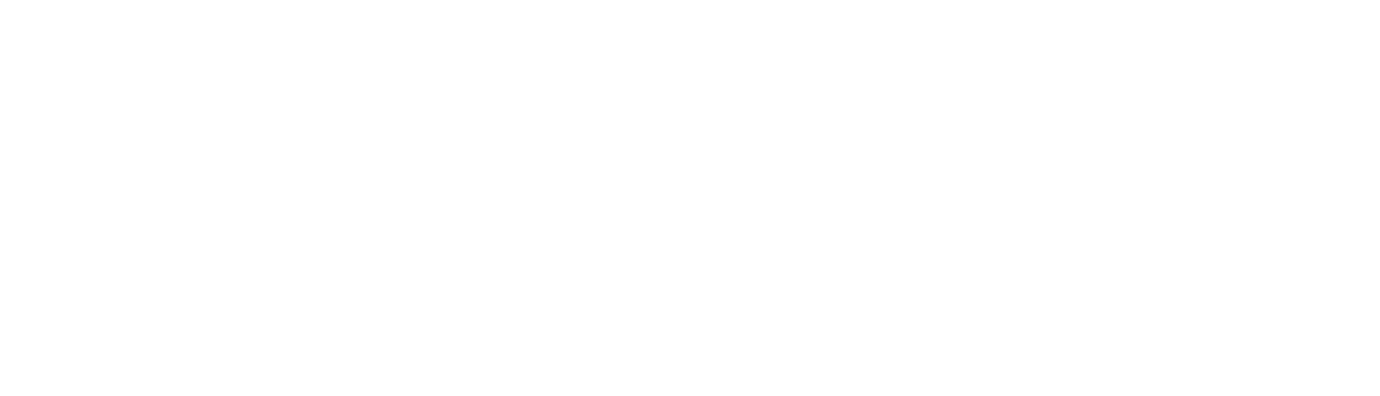
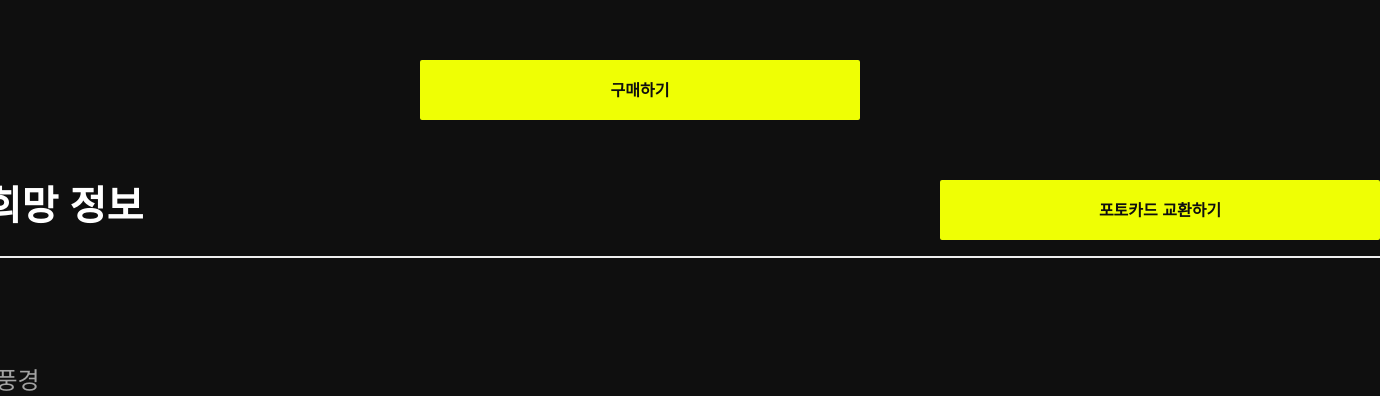
Before and after one commit to mjpark-k/1-FavoritePhoto-1-FE, a Next.js app: page /buyer/photocard/1 in a window 1280 px wide. Before the commit this address had no page. Shown: the part 1113-1509 px from the top of the page, 1380 px wide, since content can reach past the window. Before the commit the page ends 907 px from the top, so only its background shows below. Built offline with nearby package versions, Linux system fonts and the light colour scheme.

Commit message:
feat : 구매자 상세페이지 1. 구매자 상세페이지 2. 카드 교환 모달 3. 글로벌 css 스크롤바 디자인

```diff
--- a/components/cards/Card.js
+++ b/components/cards/Card.js
@@ -1,34 +1,34 @@
-import styles from "@/components/cards/Card.module.css";
-import Image from "next/image";
-import GradeCategory from "./info/GradeCategory";
+import styles from '@/components/cards/Card.module.css';
+import Image from 'next/image';
+import GradeCategory from './info/GradeCategory';
 
-export default function Card() {
+export default function Card({ onClick }) {
   return (
     <>
-      <div className={styles["card-container"]}>
+      <div className={styles['card-container']} onClick={onClick}>
         <Image
           src="/card-default-img.svg"
-          className={styles["card-image"]}
+          className={styles['card-image']}
           width={360}
           height={270}
           alt="card-image"
           priority
         />
-        <div className={styles["card-information"]}>
-          <p className={styles["card-title"]}>title</p>
-          <div className={styles["card-information-wrapper"]}>
-            <GradeCategory style={"small"} />
-            <p className={styles["card-nickname"]}>nickname</p>
+        <div className={styles['card-information']}>
+          <p className={styles['card-title']}>title</p>
+          <div className={styles['card-information-wrapper']}>
+            <GradeCategory style={'small'} />
+            <p className={styles['card-nickname']}>nickname</p>
           </div>
         </div>
-        <div className={styles["card-price-wrapper"]}>
-          <p className={styles["card-price-tag"]}>가격</p>
-          <p className={styles["card-price"]}>n P</p>
+        <div className={styles['card-price-wrapper']}>
+          <p className={styles['card-price-tag']}>가격</p>
+          <p className={styles['card-price']}>n P</p>
         </div>
-        <div className={styles["card-stock-wrapper"]}>
-          <p className={styles["card-stock-tag"]}>잔여</p>
-          <p className={styles["card-stock"]}>
-            n <span className={styles["card-stock-denominator"]}>/ 5</span>
+        <div className={styles['card-stock-wrapper']}>
+          <p className={styles['card-stock-tag']}>잔여</p>
+          <p className={styles['card-stock']}>
+            n <span className={styles['card-stock-denominator']}>/ 5</span>
           </p>
         </div>
         <Image
@@ -36,7 +36,7 @@
           width={99.25}
           height={18}
           alt="logo"
-          className={styles["card-logo"]}
+          className={styles['card-logo']}
         />
       </div>
     </>
--- a/components/cards/Card.module.css
+++ b/components/cards/Card.module.css
@@ -4,6 +4,7 @@
   background-color: var(--gray-500);
   padding: 40px;
   cursor: pointer;
+  border: 1px solid #ffffff1a;
 }
 
 .card-image {
--- /dev/null
+++ b/components/modal/contents/CardExchange.jsx
@@ -0,0 +1,25 @@
+import Button from '@/components/buttons/Button';
+import Card from '@/components/cards/Card';
+import Input from '@/components/inputs/Input';
+import styles from '@/components/modal/contents/CardExchange.module.css';
+
+export default function CardExchange({ onClick }) {
+  return (
+    <>
+      <div className={styles['container']}>
+        <div className={styles['card-exchange']}>포토카드 교환하기</div>
+        <div className={styles['title']}>데이터 제목</div>
+        <Input style={'search'} placeholder={'검색'} />
+        <div className={styles['card-list']}>
+          <Card />
+          <Button
+            style={'thin-black-170'}
+            children={'취소하기'}
+            onClick={onClick}
+          />
+          <Button style={'thin-main-170px'} children={'교환하기'} />
+        </div>
+      </div>
+    </>
+  );
+}
--- /dev/null
+++ b/components/modal/contents/CardExchange.module.css
@@ -0,0 +1,26 @@
+.container {
+  display: flex;
+  flex-direction: column;
+  align-items: center;
+  padding: 60px 120px 60px 120px;
+  width: 1160px;
+  height: 1000px;
+}
+
+.card-exchange {
+  font-family: 'baskinRobbins';
+  font-size: 1.5rem;
+  font-weight: 400;
+  color: var(--gray-300);
+  width: 920px;
+}
+
+.title {
+  font-family: 'baskinRobbins';
+  height: 78px;
+  font-size: 2.875rem;
+  font-weight: 400;
+  border-bottom: 2px solid var(--gray-100);
+  width: 920px;
+  margin-top: 40px;
+}
--- /dev/null
+++ b/components/modal/contents/CardList.jsx
@@ -0,0 +1,20 @@
+import Card from '@/components/cards/Card';
+import Input from '@/components/inputs/Input';
+import styles from '@/components/modal/contents/CardList.module.css';
+
+export default function CardList({ title, onClick }) {
+  return (
+    <>
+      <div className={styles['container']}>
+        <div className={styles['market-place']}>마이갤러리</div>
+        <div className={styles['title']}>{title}</div>
+        <div className={styles['search-sort-container']}>
+          <Input style={'search'} placeholder={'검색'} />
+        </div>
+        <div className={styles['card-list']}>
+          <Card onClick={onClick} />
+        </div>
+      </div>
+    </>
+  );
+}
--- /dev/null
+++ b/components/modal/contents/CardList.module.css
@@ -0,0 +1,44 @@
+.container {
+  display: flex;
+  flex-direction: column;
+  align-items: center;
+  padding: 60px 120px 60px 120px;
+  width: 1160px;
+  height: 1000px;
+}
+
+.market-place {
+  font-family: 'baskinRobbins';
+  font-size: 1.5rem;
+  font-weight: 400;
+  color: var(--gray-300);
+  width: 920px;
+}
+
+.title {
+  font-family: 'baskinRobbins';
+  height: 78px;
+  font-size: 2.875rem;
+  font-weight: 400;
+  border-bottom: 2px solid var(--gray-100);
+  width: 920px;
+  margin-top: 40px;
+}
+
+.search-sort-container {
+  width: 920px;
+  margin-top: 20px;
+}
+
+.card-list {
+  width: 1000px;
+  margin-top: 20px;
+  overflow-x: hidden;
+  overflow-y: auto;
+  padding-top: 20px;
+  padding-right: 40px;
+  padding-left: 40px;
+  display: grid;
+  grid-template-columns: repeat(2, 1fr);
+  gap: 40px;
+}
--- /dev/null
+++ b/pages/buyer/photocard/[id].jsx
@@ -0,0 +1,94 @@
+import Button from '@/components/buttons/Button';
+import Image from 'next/image';
+import styles from '@/pages/buyer/photocard/[id].module.css';
+import GradeCategory from '@/components/cards/info/GradeCategory';
+import ModalContainer from '@/components/modal/ModalContainer';
+import { useState } from 'react';
+import DefaultContent from '@/components/modal/contents/DefaultContent';
+import CardList from '@/components/modal/contents/CardList';
+import CardExchange from '@/components/modal/contents/CardExchange';
+
+export default function Index() {
+  const [purchaseModal, setPurchaseModal] = useState(false);
+  const [exchangeModal, setExchangeModal] = useState(false);
+  const [exchangeDetailModal, setExchangeDetailModal] = useState(false);
+
+  const purchaseModalClick = () => {
+    setExchangeDetailModal(false);
+    setPurchaseModal(!purchaseModal);
+    setExchangeModal(false);
+  };
+
+  const exchangeModalClick = () => {
+    setExchangeDetailModal(false);
+    setPurchaseModal(false);
+    setExchangeModal(!exchangeModal);
+  };
+
+  const exchangeDetailModalClick = () => {
+    setExchangeDetailModal(!exchangeDetailModal);
+    setExchangeModal(false);
+    setPurchaseModal(false);
+  };
+
+  return (
+    <>
+      <div className={styles['container']}>
+        <div className={styles['market-place']}>마켓플레이스</div>
+        <div className={styles['title']}>우리집 앞마당</div>
+        <div className={styles['photocard-image']}>
+          <Image src={'/'} fill alt="photocard-image" />
+        </div>
+        <Button
+          children={'구매하기'}
+          style={'thin-main-440px-60px'}
+          onClick={purchaseModalClick}
+        />
+
+        <div className={styles['title']}>
+          교환 희망 정보
+          <Button
+            children={'포토카드 교환하기'}
+            style={'thin-main-440px-60px'}
+            onClick={exchangeModalClick}
+          />
+        </div>
+        <div className={styles['exchange-container']}>
+          <div className={styles['exchange-content']}>풍경사진</div>
+          <GradeCategory style={'medium'} />
+        </div>
+      </div>
+      {purchaseModal && (
+        <ModalContainer
+          onClick={purchaseModalClick}
+          children={
+            <DefaultContent
+              style={'default'}
+              title={'포토카드 구매'}
+              content={'구매하시겠습니까?'}
+              buttonContent={'구매하기'}
+              buttonStyle={'thin-main-170px'}
+            />
+          }
+        />
+      )}
+      {exchangeModal && (
+        <ModalContainer
+          onClick={exchangeModalClick}
+          children={
+            <CardList
+              title={'포토카드 교환하기'}
+              onClick={exchangeDetailModalClick}
+            />
+          }
+        />
+      )}
+      {exchangeDetailModal && (
+        <ModalContainer
+          onClick={exchangeDetailModalClick}
+          children={<CardExchange onClick={exchangeModalClick} />}
+        />
+      )}
+    </>
+  );
+}
--- /dev/null
+++ b/pages/buyer/photocard/[id].module.css
@@ -0,0 +1,43 @@
+.container {
+  display: flex;
+  flex-direction: column;
+  align-items: center;
+  gap: 60px;
+  margin-top: 60px;
+}
+
+.market-place {
+  font-family: 'baskinRobbins';
+  font-size: 1.5rem;
+  font-weight: 400;
+  color: var(--gray-300);
+  width: 1480px;
+}
+
+.title {
+  width: 1480px;
+  height: 78px;
+  font-size: 2.5rem;
+  font-weight: 700;
+  border-bottom: 2px solid var(--gray-100);
+  display: flex;
+  justify-content: space-between;
+}
+
+.photocard-image {
+  width: 960px;
+  height: 720px;
+  position: relative;
+}
+
+.exchange-container {
+  width: 1480px;
+  display: flex;
+  flex-direction: column;
+  gap: 20px;
+}
+
+.exchange-content {
+  font-size: 1.5rem;
+  font-weight: 700px;
+}
--- a/styles/globals.css
+++ b/styles/globals.css
@@ -59,3 +59,19 @@
   font-style: normal;
   src: url('/fonts/baskinRobbins.ttf') format('truetype');
 }
+
+::-webkit-scrollbar {
+  width: 8px;
+  background-color: var(--gray-400);
+}
+
+::-webkit-scrollbar-track {
+  background-color: var(--gray-500);
+  border-radius: 2px;
+}
+
+::-webkit-scrollbar-thumb {
+  border-radius: 2px;
+  height: 180px;
+  background-color: var(--gray-400);
+}
```
